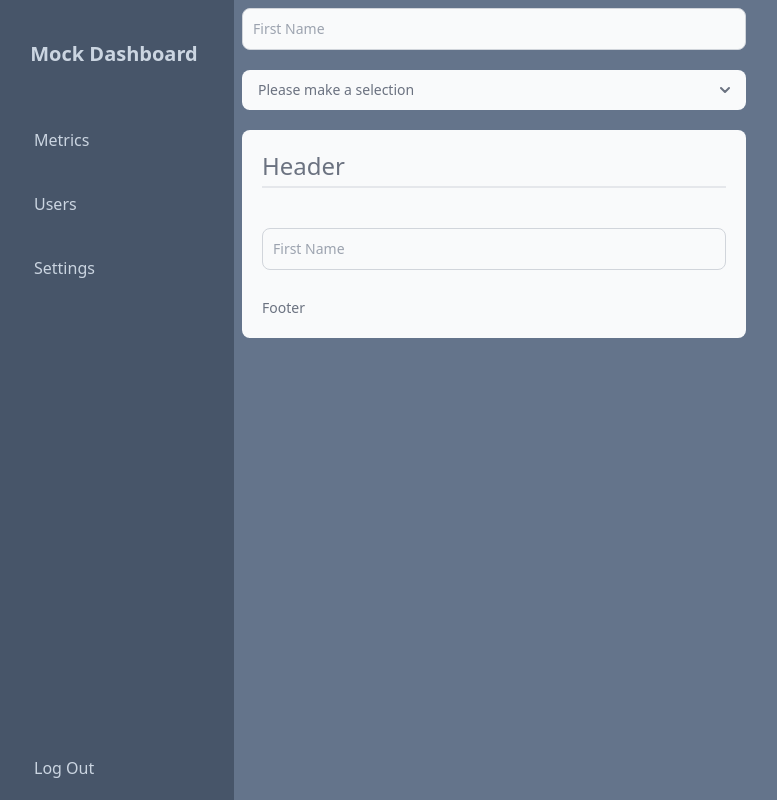
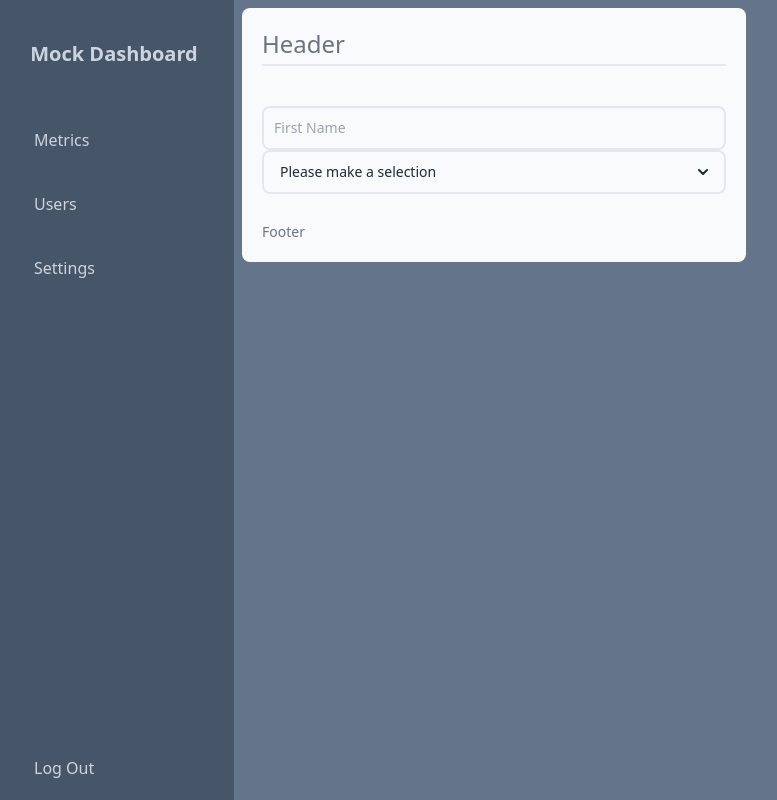
Before and after one commit to Ayaz2589/mock-dashboard, a React (Vite) app: page / in a window 1280 px wide. Shown: the whole page, without its empty margins (6-783 px from the left). Built offline with nearby package versions, Linux system fonts and the light colour scheme.

Commit message:
update styles

```diff
--- a/src/components/containers/Dashboard/index.tsx
+++ b/src/components/containers/Dashboard/index.tsx
@@ -22,12 +22,11 @@ const Dashboard = () => {
     <SplitScreen dashboard>
       <Navigation />
       <div className="w-1/2 flex flex-col gap-5 p-2">
-        <Input placeholder="First Name" />
-        <Dropdown options={options} handleSelection={handleSelection} />
         <Card>
           <CardHeader>Header</CardHeader>
           <CardContent>
             <Input placeholder="First Name" />
+            <Dropdown options={options} handleSelection={handleSelection} />
           </CardContent>
           <CardFooter>Footer</CardFooter>
         </Card>
--- a/src/components/ui/Button/index.tsx
+++ b/src/components/ui/Button/index.tsx
@@ -46,7 +46,7 @@ const Button = ({ onClick, children, type = "default" }: Props) => {
       case "drop-down":
         return (
           <div
-            className="cursor-pointer bg-gray-50 hover:bg-gray-200 text-gray-500 px-4 w-full text-sm rounded-lg p-2.5 flex justify-between items-center"
+            className="cursor-pointer bg-gray-50 hover:bg-gray-200 text-gray-800 px-4 w-full text-sm rounded-lg p-2.5 flex justify-between items-center border-2"
             onClick={onClick}
           >
             {children}
--- a/src/components/ui/Dropdown/index.tsx
+++ b/src/components/ui/Dropdown/index.tsx
@@ -34,12 +34,12 @@ const Dropdown = ({ options, handleSelection }: Props) => {
   };
 
   return (
-    <div ref={dropdownRef}>
+    <div ref={dropdownRef} className="relative">
       <Button type="drop-down" onClick={toggle}>
         {selectedOption ? selectedOption.label : "Please make a selection"}
       </Button>
       {open ? (
-        <div className="p-1 bg-gray-50 rounded-lg mt-1">
+        <div className="p-1 bg-gray-50 rounded-lg mt-1 absolute w-full border-solid border-2 shadow-md">
           {options.map((option: Option, index: number) => (
             <Button
               type="drop-down-item"
--- a/src/components/ui/Input/index.tsx
+++ b/src/components/ui/Input/index.tsx
@@ -1,5 +1,5 @@
 const defaultStyle =
-  "bg-gray-50 border border-gray-300 text-gray-900 text-sm rounded-lg block w-full p-2.5";
+  "bg-gray-50 border-2 text-gray-800 text-sm rounded-lg block w-full p-2.5 focus:outline-gray-300";
 
 type Props = {
   type?: string;
```
